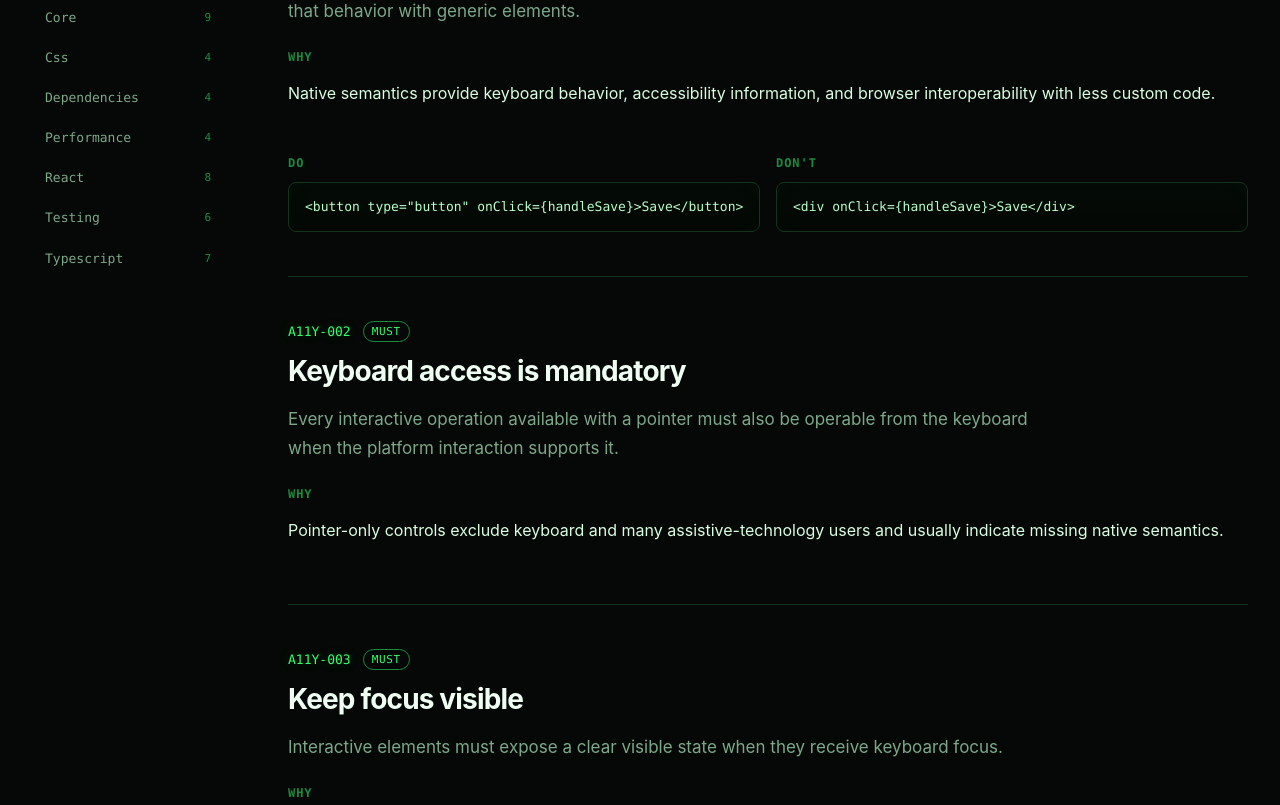
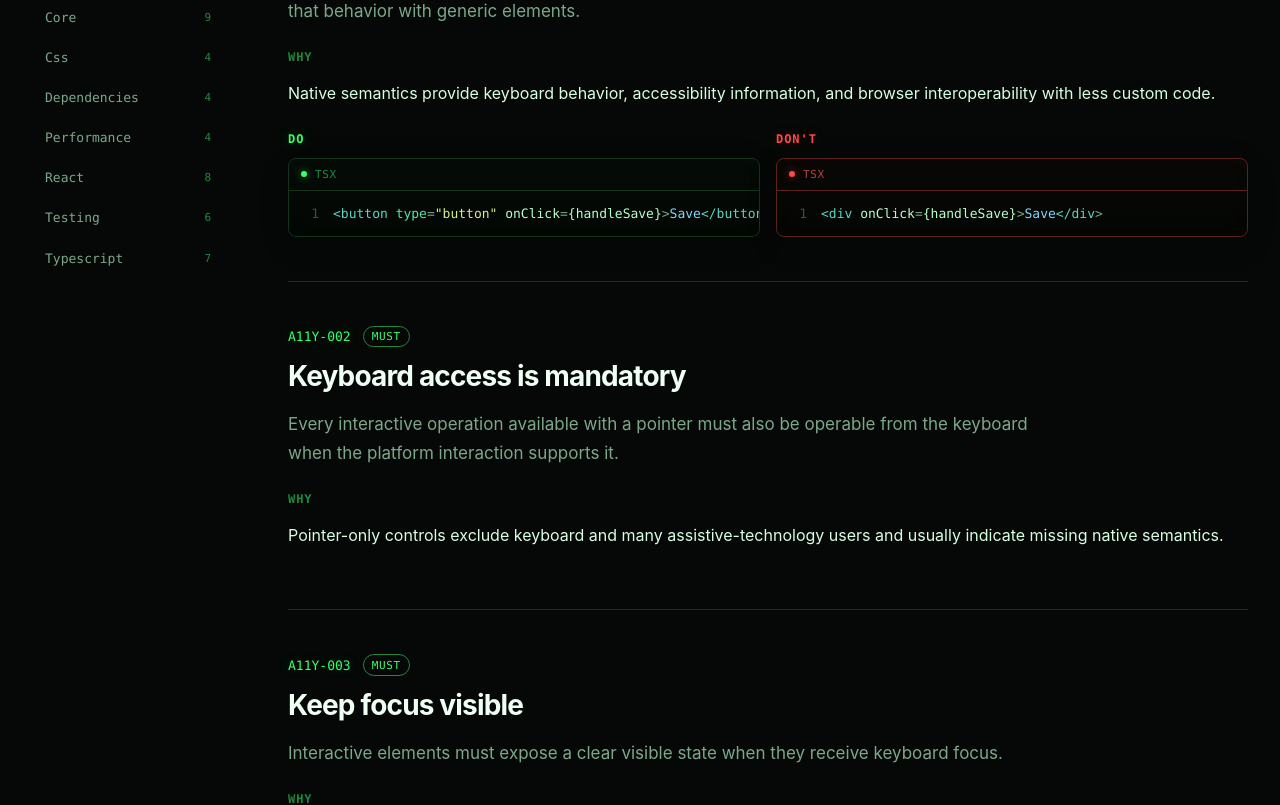
Before and after one commit to Xanhast-pf/coding-bible, a React (Vite) app in the folder apps/web/: page / in a window 1280 px wide. Shown: the part 860-1665 px from the top of the page. Built offline with nearby package versions, Linux system fonts and the light colour scheme.

Commit message:
code snippet and coloration

```diff
--- /dev/null
+++ b/apps/web/src/components/CodeSnippet/CodeSnippet.module.css
@@ -0,0 +1,130 @@
+.snippet {
+  --snippetAccent: var(--matrix);
+  --snippetAccentDim: var(--matrixDim);
+
+  background:
+    linear-gradient(180deg, rgb(52 255 109 / 2%), transparent 5rem),
+    var(--codeSurface);
+  border: 1px solid var(--border);
+  border-radius: 0.5rem;
+  box-shadow:
+    inset 0 0 1.5rem rgb(52 255 109 / 1.5%),
+    0 0.5rem 2rem rgb(0 0 0 / 12%);
+  overflow: hidden;
+}
+
+.snippet[data-tone="bad"] {
+  --snippetAccent: var(--danger);
+  --snippetAccentDim: var(--dangerDim);
+
+  background:
+    linear-gradient(180deg, rgb(255 72 72 / 2.5%), transparent 5rem),
+    var(--codeSurface);
+  border-color: var(--dangerBorder);
+  box-shadow:
+    inset 0 0 1.5rem rgb(255 72 72 / 1.5%),
+    0 0.5rem 2rem rgb(0 0 0 / 12%);
+}
+
+.toolbar {
+  align-items: center;
+  border-bottom: 1px solid var(--border);
+  display: flex;
+  gap: 0.5rem;
+  min-height: 2rem;
+  padding-inline: 0.75rem;
+}
+
+.snippet[data-tone="bad"] .toolbar {
+  border-bottom-color: var(--dangerBorder);
+}
+
+.statusDot {
+  background: var(--snippetAccent);
+  border-radius: 50%;
+  box-shadow: 0 0 0.55rem color-mix(in srgb, var(--snippetAccent) 55%, transparent);
+  block-size: 0.375rem;
+  inline-size: 0.375rem;
+}
+
+.language {
+  color: var(--snippetAccentDim);
+  font-family: var(--font-mono);
+  font-size: 0.6875rem;
+  letter-spacing: 0.06em;
+  text-transform: uppercase;
+}
+
+.pre {
+  margin: 0;
+  overflow-x: auto;
+  padding-block: 0.75rem;
+}
+
+.pre code {
+  color: var(--syntaxText);
+  display: block;
+  font-family: var(--font-mono);
+  font-size: 0.8125rem;
+  line-height: 1.65;
+  min-width: max-content;
+}
+
+.line {
+  display: grid;
+  grid-template-columns: 2.75rem minmax(0, 1fr);
+  min-height: 1.35rem;
+  padding-right: 1rem;
+}
+
+.line:hover {
+  background: rgb(255 255 255 / 1.5%);
+}
+
+.lineNumber {
+  color: var(--syntaxLineNumber);
+  padding-right: 0.875rem;
+  text-align: right;
+  user-select: none;
+}
+
+.lineCode {
+  white-space: pre;
+}
+
+.comment {
+  color: var(--syntaxComment);
+  font-style: italic;
+}
+
+.function {
+  color: var(--syntaxFunction);
+}
+
+.keyword {
+  color: var(--syntaxKeyword);
+}
+
+.number {
+  color: var(--syntaxNumber);
+}
+
+.operator {
+  color: var(--syntaxOperator);
+}
+
+.plain {
+  color: var(--syntaxText);
+}
+
+.string {
+  color: var(--syntaxString);
+}
+
+.tag {
+  color: var(--syntaxTag);
+}
+
+.type {
+  color: var(--syntaxType);
+}
--- /dev/null
+++ b/apps/web/src/components/CodeSnippet/CodeSnippet.tsx
@@ -0,0 +1,153 @@
+import type { ReactNode } from "react";
+
+import styles from "./CodeSnippet.module.css";
+
+type SnippetTone = "good" | "bad";
+
+interface CodeSnippetProps {
+  code: string;
+  language: string;
+  tone: SnippetTone;
+}
+
+const tokenPattern =
+  /(\/\/.*$|\/\*.*?\*\/|'(?:\\.|[^'\\])*'|"(?:\\.|[^"\\])*"|`(?:\\.|[^`\\])*`|\b(?:as|async|await|break|case|catch|class|const|continue|default|else|export|extends|false|finally|for|from|function|if|implements|import|in|interface|keyof|let|new|null|of|readonly|return|satisfies|switch|throw|true|try|type|typeof|undefined|unknown|var|void|while)\b|\b\d+(?:\.\d+)?\b|<\/?[A-Za-z][A-Za-z0-9.-]*|[A-Za-z_$][\w$]*(?=\s*\()|[=!<>+\-*/&|?:]+|\b[A-Z][A-Za-z0-9_$]*\b)/g;
+
+const getTokenKind = (token: string) => {
+  if (token.startsWith("//") || token.startsWith("/*")) {
+    return "comment";
+  }
+
+  if (
+    token.startsWith('"') ||
+    token.startsWith("'") ||
+    token.startsWith("`")
+  ) {
+    return "string";
+  }
+
+  if (/^\d/.test(token)) {
+    return "number";
+  }
+
+  if (/^<\/?[A-Za-z]/.test(token)) {
+    return "tag";
+  }
+
+  if (/^[A-Z]/.test(token)) {
+    return "type";
+  }
+
+  if (/^[=!<>+\-*/&|?:]+$/.test(token)) {
+    return "operator";
+  }
+
+  if (token.endsWith("(") || /^[A-Za-z_$][\w$]*$/.test(token)) {
+    const keywords = new Set([
+      "as",
+      "async",
+      "await",
+      "break",
+      "case",
+      "catch",
+      "class",
+      "const",
+      "continue",
+      "default",
+      "else",
+      "export",
+      "extends",
+      "false",
+      "finally",
+      "for",
+      "from",
+      "function",
+      "if",
+      "implements",
+      "import",
+      "in",
+      "interface",
+      "keyof",
+      "let",
+      "new",
+      "null",
+      "of",
+      "readonly",
+      "return",
+      "satisfies",
+      "switch",
+      "throw",
+      "true",
+      "try",
+      "type",
+      "typeof",
+      "undefined",
+      "unknown",
+      "var",
+      "void",
+      "while",
+    ]);
+
+    if (keywords.has(token)) {
+      return "keyword";
+    }
+
+    return "function";
+  }
+
+  return "plain";
+};
+
+const highlightLine = (line: string): ReactNode[] => {
+  const nodes: ReactNode[] = [];
+  let cursor = 0;
+
+  for (const match of line.matchAll(tokenPattern)) {
+    const index = match.index ?? 0;
+    const token = match[0];
+
+    if (index > cursor) {
+      nodes.push(line.slice(cursor, index));
+    }
+
+    nodes.push(
+      <span className={styles[getTokenKind(token)]} key={`${index}-${token}`}>
+        {token}
+      </span>,
+    );
+
+    cursor = index + token.length;
+  }
+
+  if (cursor < line.length) {
+    nodes.push(line.slice(cursor));
+  }
+
+  return nodes;
+};
+
+export const CodeSnippet = ({ code, language, tone }: CodeSnippetProps) => {
+  const lines = code.split("\n");
+
+  return (
+    <div className={styles.snippet} data-tone={tone}>
+      <div className={styles.toolbar}>
+        <span className={styles.statusDot} />
+        <span className={styles.language}>{language}</span>
+      </div>
+
+      <pre className={styles.pre}>
+        <code>
+          {lines.map((line, index) => (
+            <span className={styles.line} key={`${index}-${line}`}>
+              <span aria-hidden="true" className={styles.lineNumber}>
+                {index + 1}
+              </span>
+              <span className={styles.lineCode}>{highlightLine(line)}</span>
+            </span>
+          ))}
+        </code>
+      </pre>
+    </div>
+  );
+};
--- a/apps/web/src/components/RuleCard/RuleCard.module.css
+++ b/apps/web/src/components/RuleCard/RuleCard.module.css
@@ -69,6 +69,17 @@
   margin-top: 1.5rem;
 }
 
+.exampleTitle {
+  color: var(--matrix) !important;
+  margin-top: 0 !important;
+  text-shadow: 0 0 0.75rem rgb(52 255 109 / 25%);
+}
+
+.example[data-tone="bad"] .exampleTitle {
+  color: var(--danger) !important;
+  text-shadow: 0 0 0.75rem rgb(255 72 72 / 24%);
+}
+
 .card h3 {
   color: var(--matrixDim);
   font-family: var(--font-mono);
@@ -81,24 +92,6 @@
 .card p,
 .card li {
   line-height: 1.7;
-}
-
-.card pre {
-  background:
-    linear-gradient(180deg, rgb(52 255 109 / 2%), transparent 4rem),
-    var(--codeSurface);
-  border: 1px solid var(--border);
-  border-radius: 0.5rem;
-  box-shadow: inset 0 0 1.5rem rgb(52 255 109 / 1.5%);
-  margin: 0;
-  overflow-x: auto;
-  padding: 1rem;
-}
-
-.card code {
-  color: #b8ffc8;
-  font-family: var(--font-mono);
-  font-size: 0.8125rem;
 }
 
 .card ul {
--- a/apps/web/src/components/RuleCard/RuleCard.tsx
+++ b/apps/web/src/components/RuleCard/RuleCard.tsx
@@ -1,5 +1,6 @@
 import type { CodingRule } from "@coding-bible/rules";
 
+import { CodeSnippet } from "../CodeSnippet/CodeSnippet";
 import styles from "./RuleCard.module.css";
 
 interface RuleCardProps {
@@ -28,18 +29,22 @@ export const RuleCard = ({ rule }: RuleCardProps) => {
 
       {rule.good && rule.bad ? (
         <div className={styles.examples}>
-          <section>
-            <h3>Do</h3>
-            <pre>
-              <code>{rule.good.code}</code>
-            </pre>
+          <section className={styles.example} data-tone="good">
+            <h3 className={styles.exampleTitle}>Do</h3>
+            <CodeSnippet
+              code={rule.good.code}
+              language={rule.good.language}
+              tone="good"
+            />
           </section>
 
-          <section>
-            <h3>Don&apos;t</h3>
-            <pre>
-              <code>{rule.bad.code}</code>
-            </pre>
+          <section className={styles.example} data-tone="bad">
+            <h3 className={styles.exampleTitle}>Don&apos;t</h3>
+            <CodeSnippet
+              code={rule.bad.code}
+              language={rule.bad.language}
+              tone="bad"
+            />
           </section>
         </div>
       ) : null}
--- a/apps/web/src/styles/global.css
+++ b/apps/web/src/styles/global.css
@@ -4,6 +4,9 @@
   --border: #14331d;
   --borderStrong: #1d6d33;
   --codeSurface: #030604;
+  --danger: #ff4848;
+  --dangerBorder: #5e2020;
+  --dangerDim: #b64040;
   --focusRing: rgb(52 255 109 / 28%);
   --matrix: #34ff6d;
   --matrixBright: #8dffab;
@@ -13,6 +16,16 @@
   --text: #d8ffe1;
   --textStrong: #effff3;
   --font-mono: "SFMono-Regular", Consolas, "Liberation Mono", monospace;
+  --syntaxComment: #607d68;
+  --syntaxFunction: #8dffab;
+  --syntaxKeyword: #52e8a3;
+  --syntaxLineNumber: #31543a;
+  --syntaxNumber: #e6c77a;
+  --syntaxOperator: #77a981;
+  --syntaxString: #d4ef84;
+  --syntaxTag: #58d6c2;
+  --syntaxText: #b8ffc8;
+  --syntaxType: #7ed7ff;
 
   background: var(--background);
   color: var(--text);
```
Also changed, not shown: 2 other files (tests, documents, lock files or other folders).
